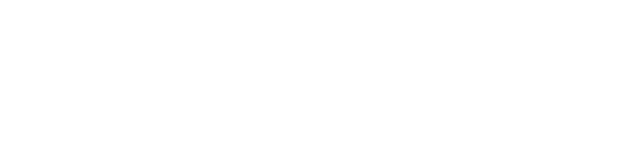
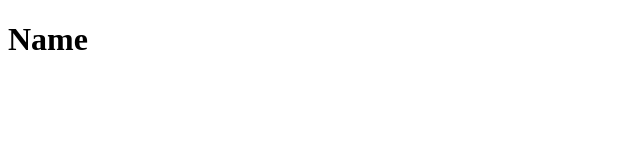
Before and after one commit to happyfroggy/WorkshopGit, a plain HTML site: page index.html in a window 1280 px wide. Shown: the whole page, without its empty margins (0-640 px from the left). Drawn offline with Linux system fonts and the light colour scheme.

Commit message:
Add heading

```diff
--- a/index.html
+++ b/index.html
@@ -7,6 +7,6 @@
     <title>Document</title>
 </head>
 <body>
-
+    <h1>Name</h1>
 </body>
 </html>
```
